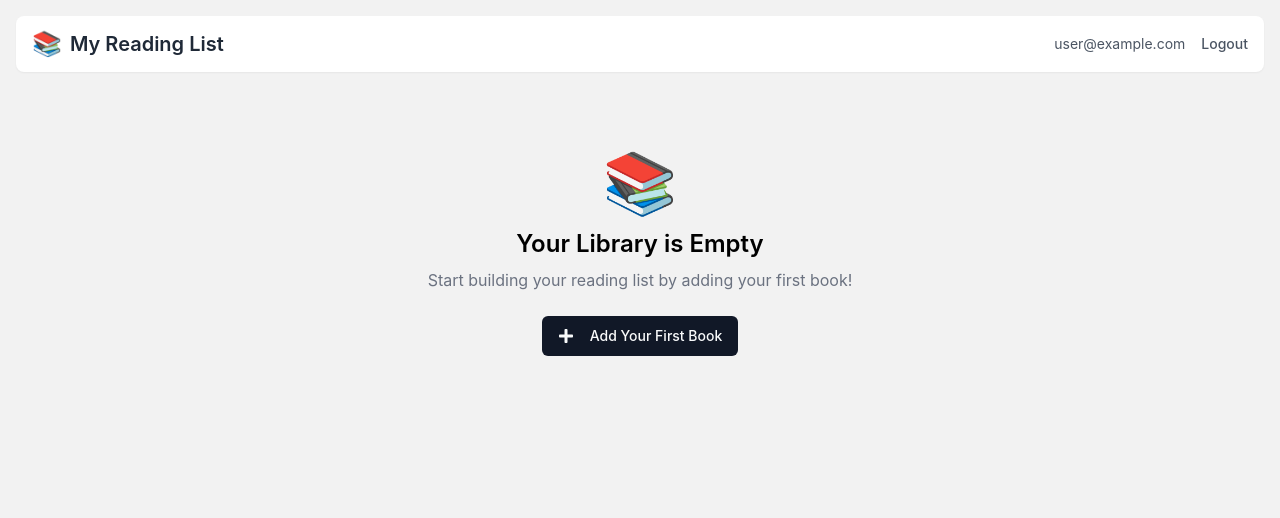
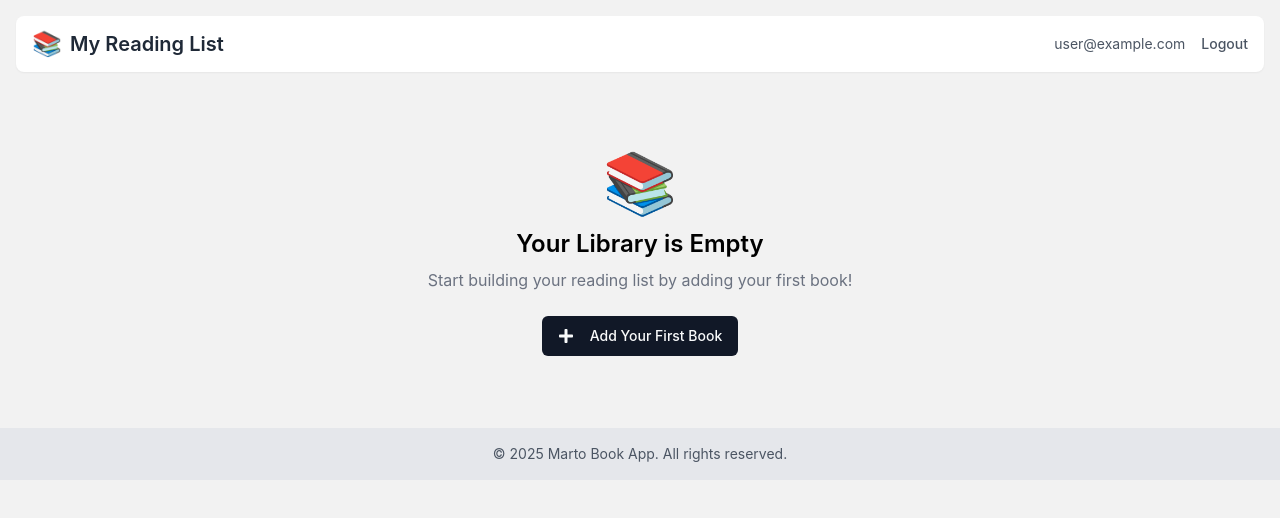
Before and after one commit to Martin-Andreev-288/my-reading-list, a React (Vite) app: page / in a window 1280 px wide. Shown: the top 518 px of the page. Built offline with nearby package versions, Linux system fonts and the light colour scheme; no server answers; the database is empty; sample sign-in values are in the browser's storage.

Commit message:
Add footer component

```diff
--- /dev/null
+++ b/src/components/footer/Footer.tsx
@@ -0,0 +1,11 @@
+function Footer() {
+  return (
+    <footer className="mt-10 py-4 bg-gray-200 text-center text-gray-600">
+      <p className="text-sm">
+        &copy; {new Date().getFullYear()} Marto Book App. All rights reserved.
+      </p>
+    </footer>
+  );
+}
+
+export default Footer;
--- a/src/components/index.ts
+++ b/src/components/index.ts
@@ -13,6 +13,7 @@ export { default as BookControls } from "./book/BookControls";
 export { default as BookList } from "./book/BookList";
 export { default as BookStatistics } from "./book/BookStatistics";
 export { default as ErrorElement } from './errorElement/ErrorElement';
+export { default as Footer } from './footer/Footer';
 export { default as FormInput } from "./formInput/FormInput";
 export { default as Navbar } from "./layout/Navbar";
 export { default as Loader } from "./loader/Loader";
--- a/src/pages/home/Home.tsx
+++ b/src/pages/home/Home.tsx
@@ -1,6 +1,7 @@
 import { useState } from "react";
 import {
   Navbar,
+  Footer,
   BookList,
   AddBookFormModal,
   EmptyLibraryState,
@@ -30,6 +31,7 @@ function Home() {
         {isModalOpen && (
           <AddBookFormModal onClose={() => setIsModalOpen(false)} />
         )}
+        <Footer />
       </>
     );
   }
@@ -59,6 +61,7 @@ function Home() {
       {isModalOpen && (
         <AddBookFormModal onClose={() => setIsModalOpen(false)} />
       )}
+      <Footer />
     </>
   );
 }
```
